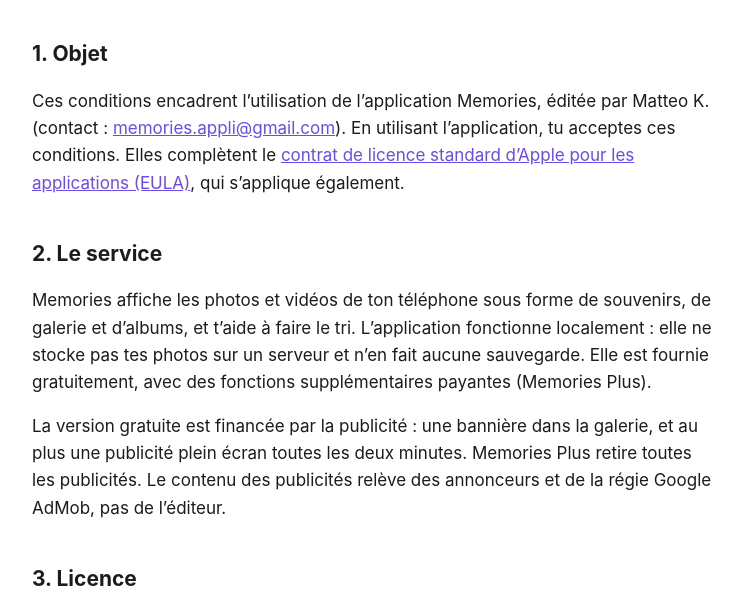
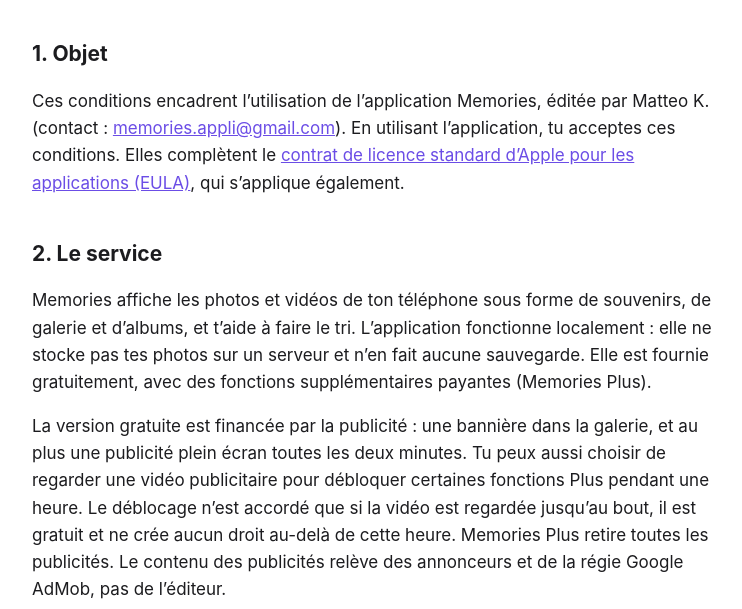
Before and after one commit to kos5454/memories-legal, a plain HTML site: page conditions.html in a window 1280 px wide. Shown: the part 177-786 px from the top of the page, without its empty margins (268-1010 px from the left). Drawn offline with Linux system fonts and the light colour scheme.

Commit message:
Pages légales : pubs récompensées (déblocage 1 h)

```diff
--- a/conditions.html
+++ b/conditions.html
@@ -18,7 +18,7 @@
 
   <h2>2. Le service</h2>
   <p>Memories affiche les photos et vidéos de ton téléphone sous forme de souvenirs, de galerie et d’albums, et t’aide à faire le tri. L’application fonctionne localement : elle ne stocke pas tes photos sur un serveur et n’en fait aucune sauvegarde. Elle est fournie gratuitement, avec des fonctions supplémentaires payantes (Memories Plus).</p>
-  <p>La version gratuite est financée par la publicité : une bannière dans la galerie, et au plus une publicité plein écran toutes les deux minutes. Memories Plus retire toutes les publicités. Le contenu des publicités relève des annonceurs et de la régie Google AdMob, pas de l’éditeur.</p>
+  <p>La version gratuite est financée par la publicité : une bannière dans la galerie, et au plus une publicité plein écran toutes les deux minutes. Tu peux aussi choisir de regarder une vidéo publicitaire pour débloquer certaines fonctions Plus pendant une heure. Le déblocage n’est accordé que si la vidéo est regardée jusqu’au bout, il est gratuit et ne crée aucun droit au-delà de cette heure. Memories Plus retire toutes les publicités. Le contenu des publicités relève des annonceurs et de la régie Google AdMob, pas de l’éditeur.</p>
 
   <h2>3. Licence</h2>
   <p>L’éditeur t’accorde le droit personnel, non exclusif et non transférable d’utiliser Memories sur les appareils Apple que tu possèdes ou contrôles, dans les limites du contrat de licence d’Apple. Il est interdit de copier, modifier, décompiler ou redistribuer l’application.</p>
```
Also changed, not shown: confidentialite.html (+1 -1 lines).
